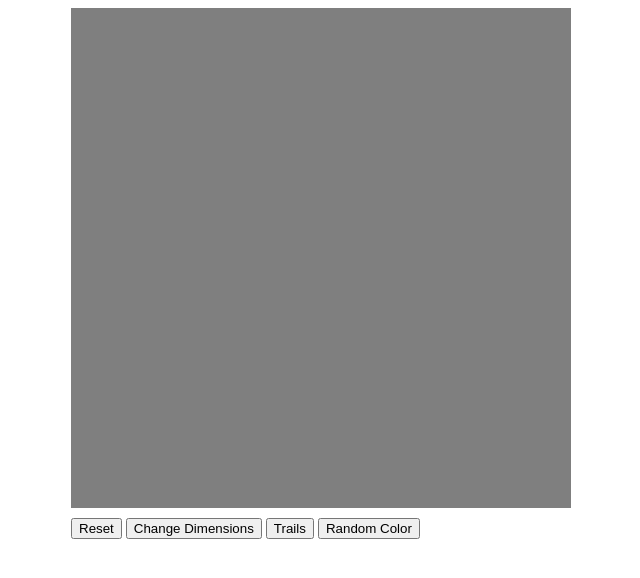
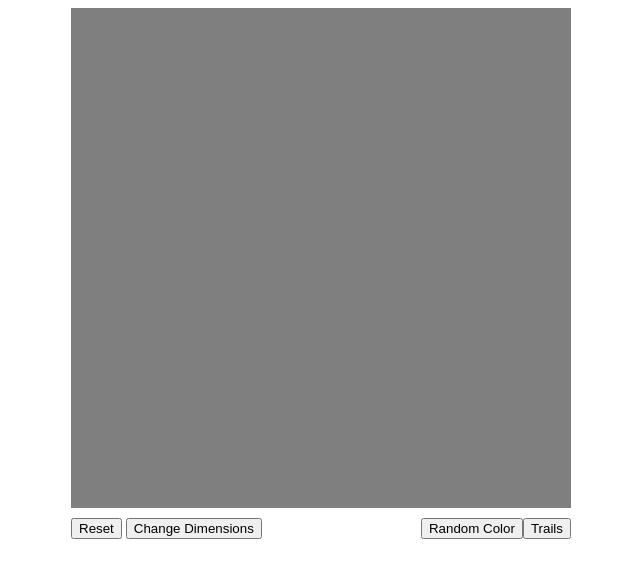
Before and after one commit to Micheal-Earl/Etch-a-Page, a plain HTML site: page index.html in a window 1280 px wide. Shown: the whole page, without its empty margins (319-959 px from the left). Drawn offline with Linux system fonts and the light colour scheme.

Commit message:
Changed position of trails and random color

```diff
--- a/css/style.css
+++ b/css/style.css
@@ -23,5 +23,8 @@
 #buttons {
   padding-top: 10px;
   width: 500;
-  float: left;
 }
+
+#trail, #random {
+  float: right;
+}
--- a/js/script.js
+++ b/js/script.js
@@ -41,12 +41,16 @@ function createGrid() {
 
   squarePxDim = 500 / x;
   squares = x * x;
+
   $('.gridTile').remove();
-  for(i = 0; i < x * x; i++) {
+
+  for(i = 0; i < squares; i++) {
     $('.gridWrapper').append('<div class="gridTile"> </div>');
   };
+
   $('.gridTile').width(squarePxDim);
   $('.gridTile').height(squarePxDim);
+
   runningMain();
 }
 
```
